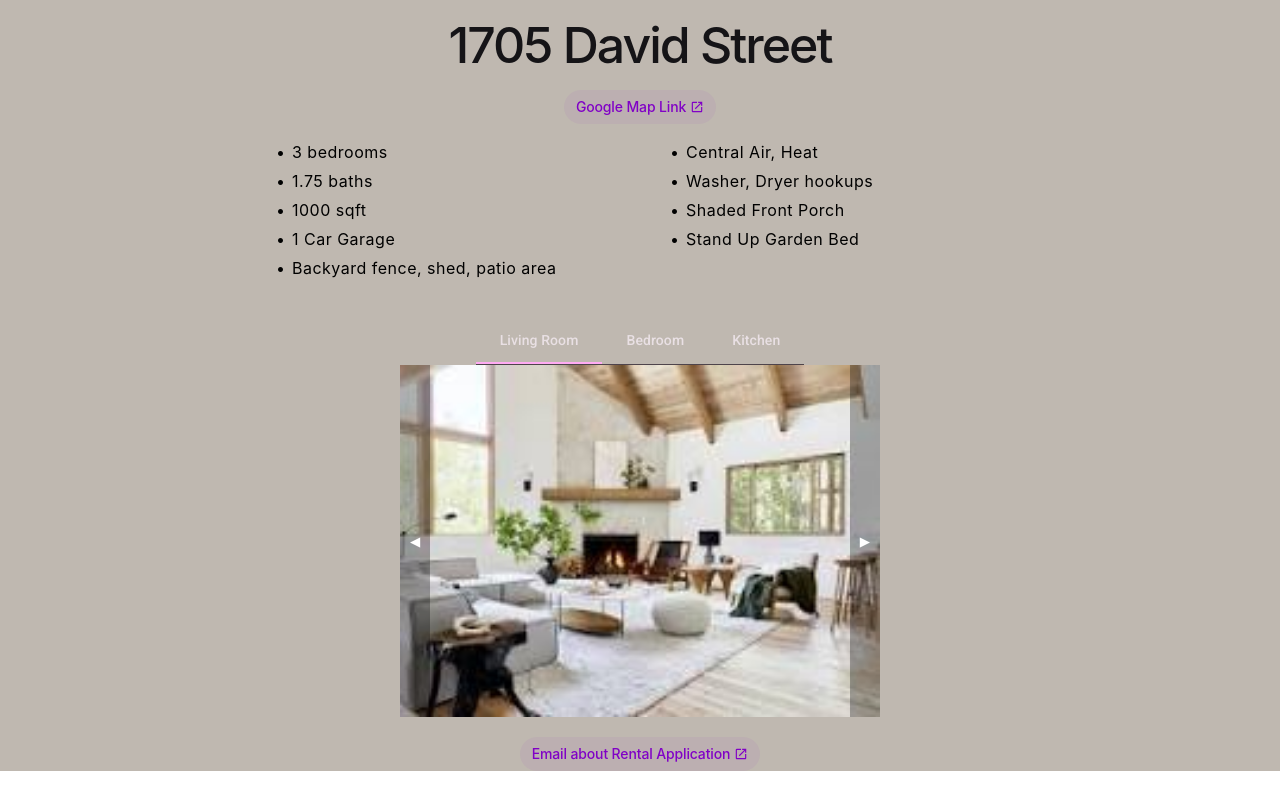
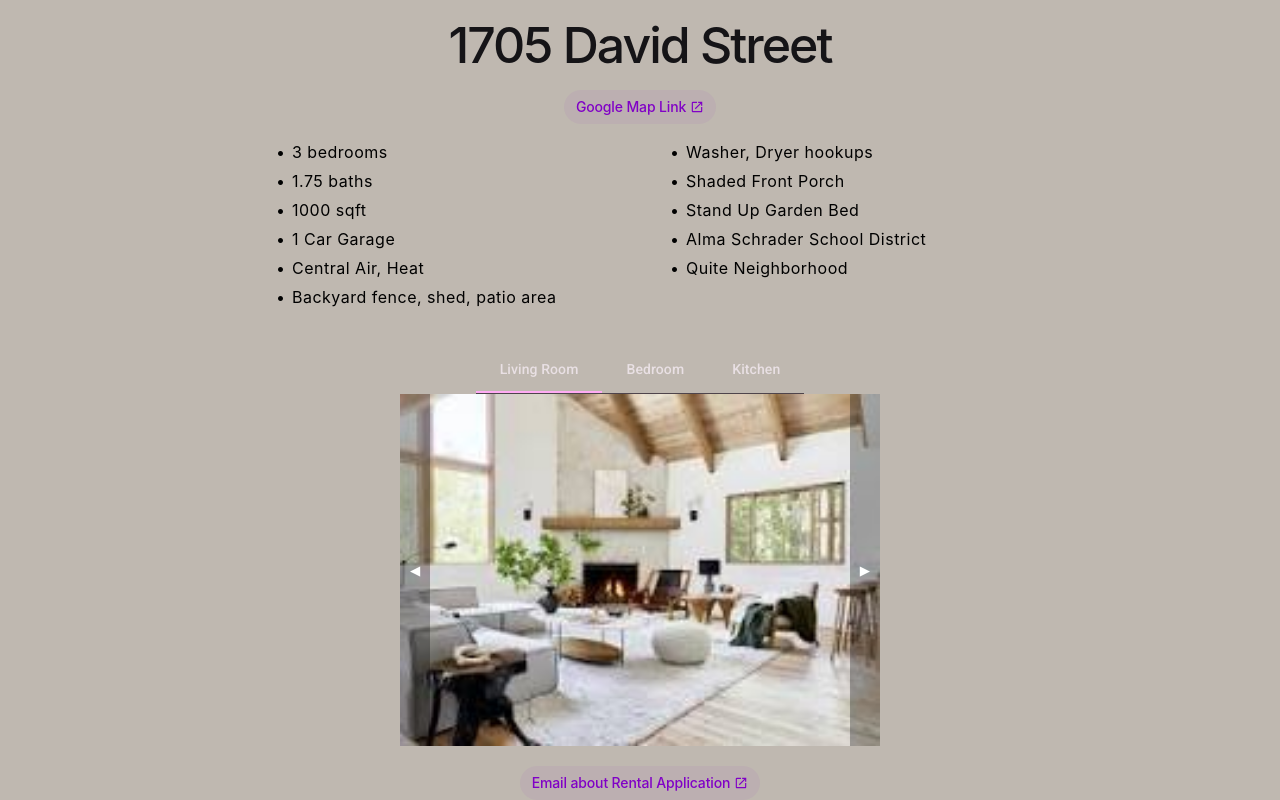
Before and after one commit to rbrock44/1705-David, an Angular app: page / in a window 1280 px wide. Built offline with nearby package versions, Linux system fonts and the light colour scheme.

Commit message:
add to description list

```diff
--- a/src/app/app.component.html
+++ b/src/app/app.component.html
@@ -13,15 +13,9 @@
 
   <div class="description">
     <ul>
-      <li title="3 Bedrooms">3 bedrooms</li>
-      <li title="1.75 baths">1.75 baths</li>
-      <li title="1000 sqft">1000 sqft</li>
-      <li title="1 Car Garage">1 Car Garage</li>
-      <li title="Backyard fence, shed, patio area">Backyard fence, shed, patio area</li>
-      <li title="Central Air, Heat">Central Air, Heat</li>
-      <li title="Washer, Dryer hookups">Washer, Dryer hookups</li>
-      <li title="Shaded Front Porch">Shaded Front Porch</li>
-      <li title="Stand Up Garden Bed">Stand Up Garden Bed</li>
+      <div *ngFor="let desc of descriptionItems">
+        <li title={{desc}}>{{desc}}</li>
+      </div>
     </ul>
   </div>
 
--- a/src/app/app.component.ts
+++ b/src/app/app.component.ts
@@ -21,11 +21,13 @@ export class AppComponent {
     '1.75 baths',
     '1000 sqft',
     '1 Car Garage',
+    'Central Air, Heat',
     'Backyard fence, shed, patio area',
-    'Central Air, Heat',
     'Washer, Dryer hookups',
     'Shaded Front Porch',
     'Stand Up Garden Bed',
+    'Alma Schrader School District',
+    'Quite Neighborhood'
   ];
 
   tabs: any[] = [
```
